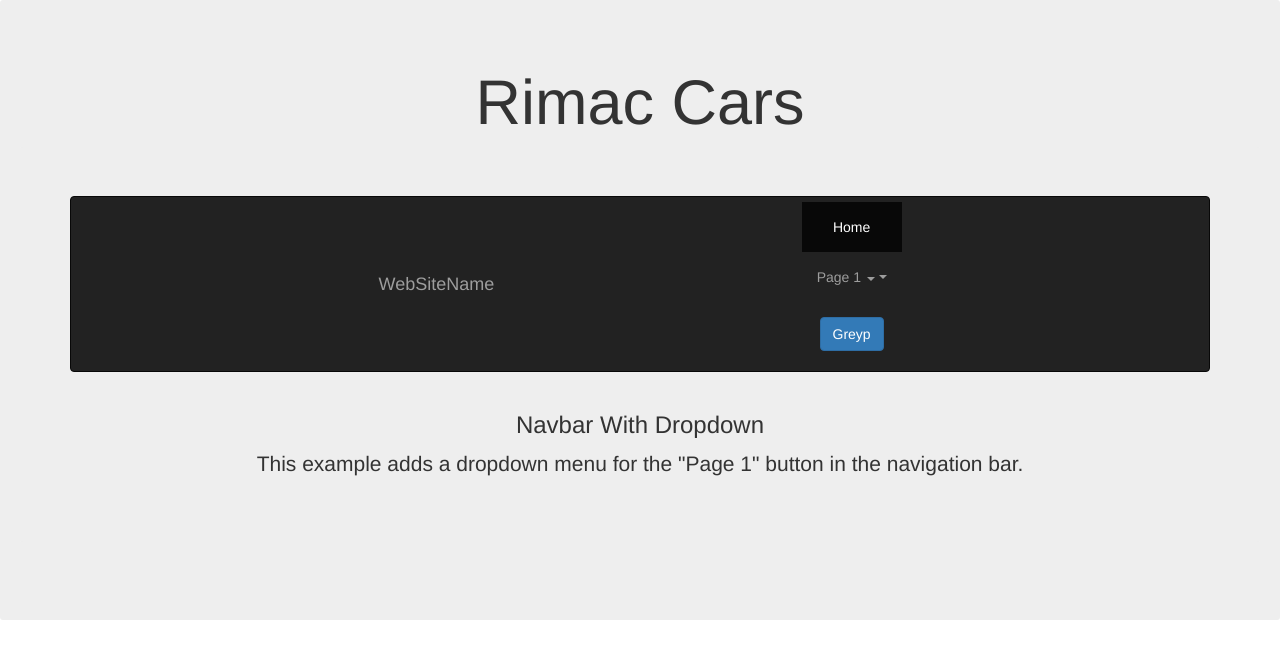
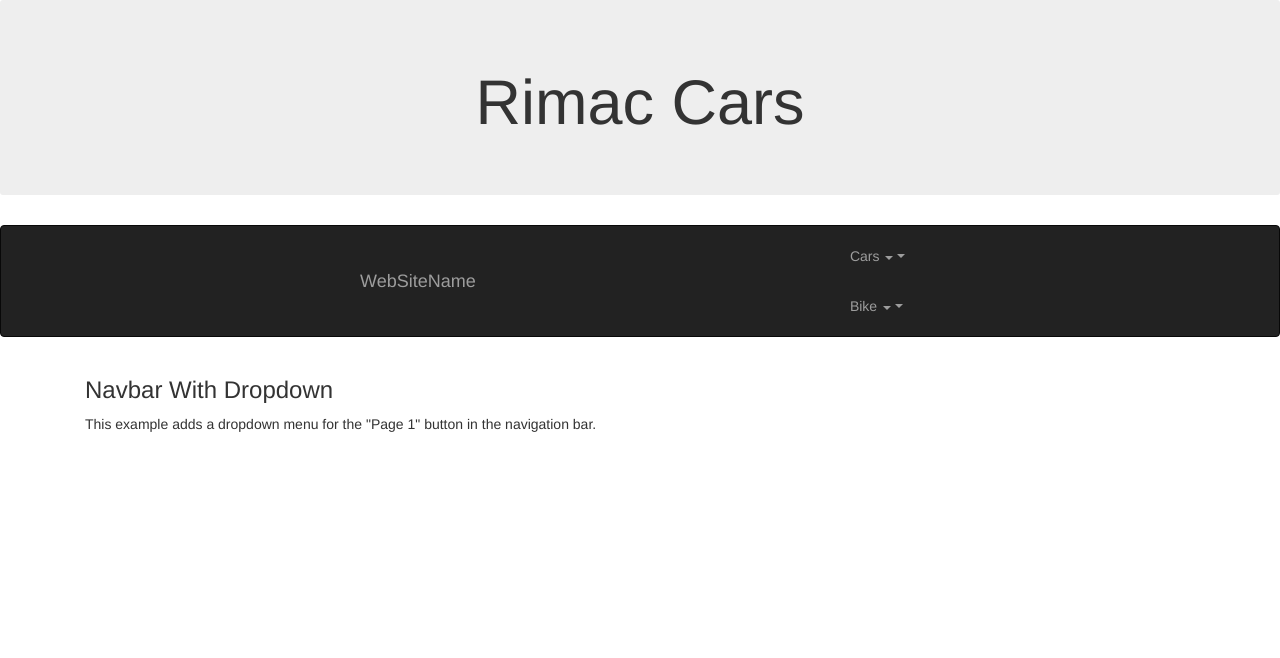
Before and after one commit to Zdravko111/Zdravko111.github.io, a plain HTML site: page index.html in a window 1280 px wide. Drawn offline with nearby package versions, Linux system fonts and the light colour scheme.

Commit message:
Update index.html

```diff
--- a/index.html
+++ b/index.html
@@ -22,18 +22,7 @@
 
         <div class="jumbotron text-center">
   <h1>Rimac Cars</h1>
-<div class="jumbotron text-center">
 
-
-
-
-
-<div class="container">
-  <div class="row">
-
-    <div class="col-sm-4">
-
-  </div>
 </div>
 
     <nav class="navbar navbar-inverse">
@@ -42,15 +31,20 @@
       <a class="navbar-brand" href="#">WebSiteName</a>
     </div>
     <ul class="nav navbar-nav">
-      <li class="active"><a href="#">Home</a></li>
-      <li class="dropdown"><a class="dropdown-toggle" data-toggle="dropdown" href="#">Page 1 <span class="caret"></span></a>
+
+      <li class="dropdown"><a class="dropdown-toggle" data-toggle="dropdown" href="#">Cars <span class="caret"></span></a>
         <ul class="dropdown-menu">
-          <li><a href="#">Cars</a></li>
+
           <li><a href="#"><button type="button" class="btn btn-primary">Concept_1</button></a></li>
           <li><a href="#"><button type="button" class="btn btn-primary">C_2</button></a></li>
         </ul>
-             <li><a href="#"> <button type="button" class="btn btn-primary">Greyp</button>
-    </div></a></li>
+
+      <li class="dropdown"><a class="dropdown-toggle" data-toggle="dropdown" href="#">Bike <span class="caret"></span></a>
+        <ul class="dropdown-menu">
+
+          <li><a href="#"><button type="button" class="btn btn-primary">Greyp G12</button></a></li>
+          <li><a href="#"><button type="button" class="btn btn-primary">Greyp G12S</button></a></li>
+        </ul>
   </div>
 </nav>
 
```
